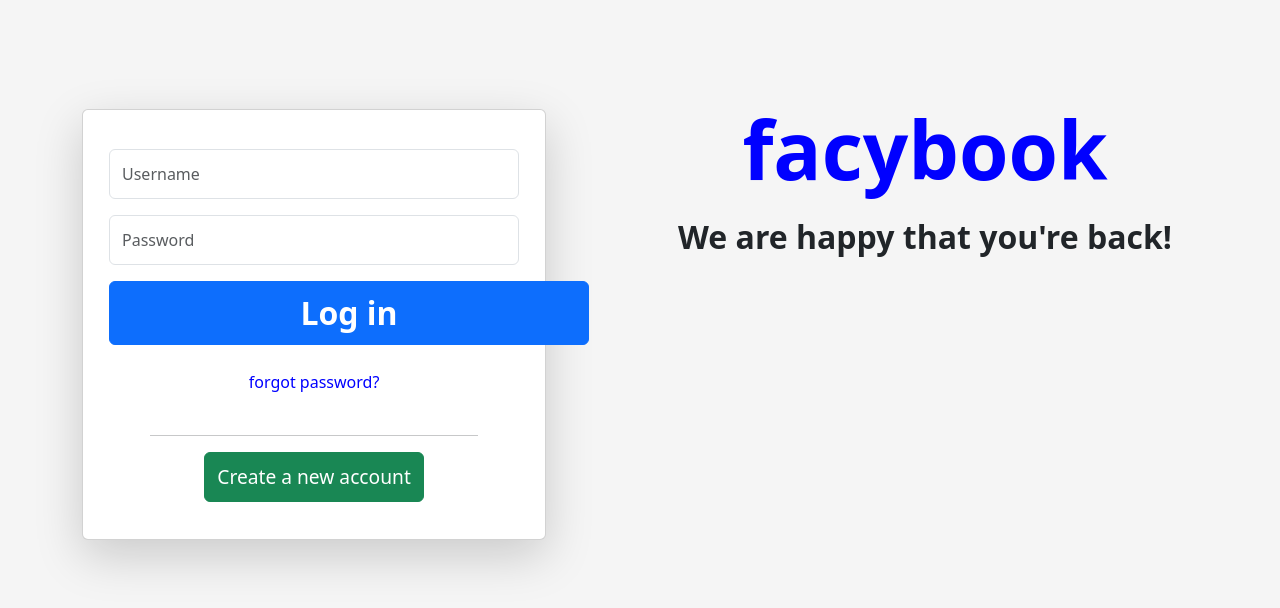
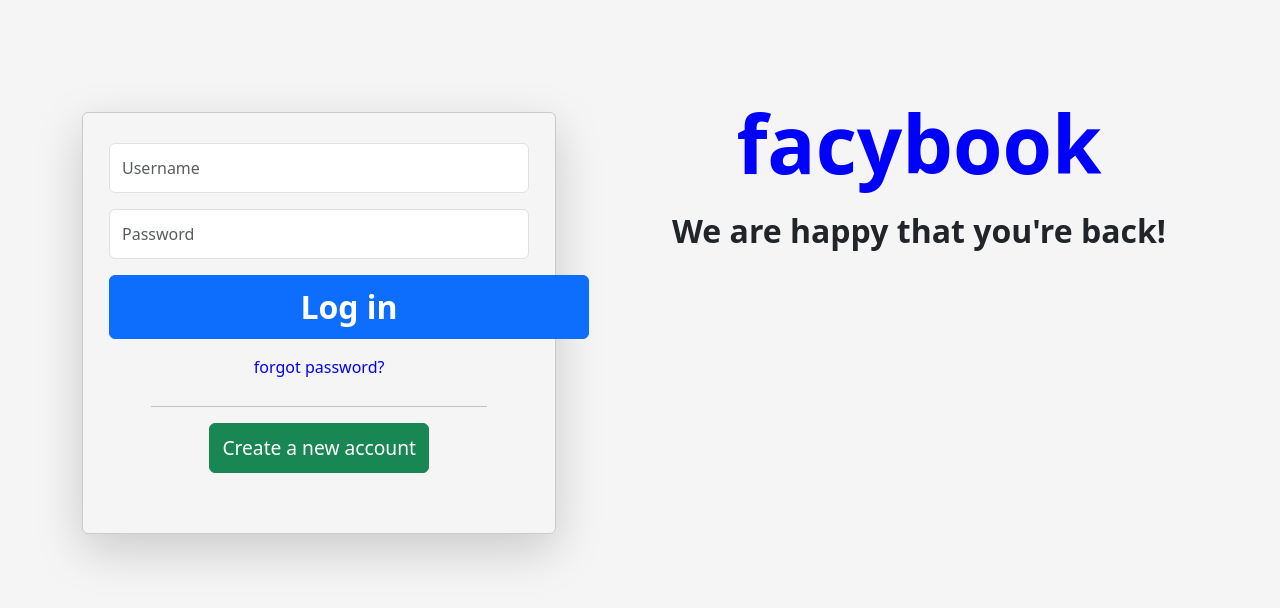
Before and after one commit to HadarPadael/FacyBook, a React (Create React App) app: page / in a window 1280 px wide. Shown: the top 608 px of the page. Built offline with nearby package versions, Linux system fonts and the light colour scheme.

Commit message:
updated css

```diff
--- a/src/FeedPage/Feed.css
+++ b/src/FeedPage/Feed.css
@@ -9,6 +9,7 @@ img {
     object-fit: cover;
     padding-bottom: 15px;
     padding-top: 5px;
+    background-color: transparent
 }
 
 #searchBox {
@@ -25,7 +26,8 @@ p {
 .icon-button {
     border: none;
     align-items: center;
-    background-color: #f8f9fa;
+    background-color: transparent;
+    margin-right: 3.5rem;
 }
 
 #searchBoxInput {
@@ -74,8 +76,8 @@ h3 {
 }
 
 .list-group-item {
-    background-color: whitesmoke !important;
-    border-color: whitesmoke !important;
+    background-color: transparent !important;
+    border-color: transparent !important;
 }
 
 .contacts h4 {
@@ -94,6 +96,7 @@ h3 {
     padding-bottom: 10px;
     padding: 15px;
     margin-left: 8%;
+    background-color: transparent;
 }
 
 #postContent {
@@ -106,7 +109,7 @@ h3 {
 }
 
 #postImage {
-    width: 90%;
+    width: 100%;
     margin: 0px;
     margin-top: 0px;
     border-radius: 0px;
@@ -133,7 +136,8 @@ h3 {
 .reactionBtn {
     font-weight: bold;
     font-size: medium;
-    background-color: white;
+    background-color: transparent;
+    border-color: transparent;
 }
 
 #editBtn {
@@ -155,7 +159,7 @@ h3 {
 
 #rightScroll {
     overflow-y: auto !important;
-    height: 500px;
+    height: 450px;
     width: 25%;
     position: fixed;
 }
@@ -186,17 +190,28 @@ h3 {
     object-fit: cover;
     object-position: 50% 5%;
 }
-.postContent{
+
+.postContent {
     margin-top: 40px;
 }
-.CreatePContainer{
+
+.CreatePContainer {
     background-color: #f8f9fa;
     width: 50%;
     height: 100%;
     padding-bottom: 20px;
     text-align: center;
 }
-.NewCard{
+
+.NewCard {
     margin-top: 12%;
     margin-bottom: 12%;
 }
+
+#choiceBTN {
+    background-color: transparent;
+    border-color: transparent;
+}
+.row{
+    --bs-gutter-x: 0rem;
+}
--- a/src/FeedPage/LeftColumn/LeftColumn.js
+++ b/src/FeedPage/LeftColumn/LeftColumn.js
@@ -8,13 +8,13 @@ function LeftColumn() {
       id="leftScroll"
     >
       <div className="p-2">
-        <FriendReq />{" "}
-        {/*TO DO: once a db and server interaction is added implement functionality*/}
+        <FriendReq />
+        {/*TO DO: once a db and server interaction is added, implement functionality*/}
       </div>
       <hr></hr>
       <div className="p-2">
-        <Contacts />{" "}
-        {/*TO DO: once a db and server interaction is added implement functionality*/}
+        <Contacts />
+        {/*TO DO: once a db and server interaction is added, implement functionality*/}
       </div>
     </div>
   );
--- a/src/FeedPage/Navbar/Navbar.js
+++ b/src/FeedPage/Navbar/Navbar.js
@@ -32,7 +32,7 @@ function Navbar() {
                 <div className="col">
                   <MenuComponent
                     option1={"Create new post"}
-                    option2={"See profile"}
+                    option2={"Settings"}
                     option3={"Log out"}
                     link1={"/CreateNewPost"}
                     link2={"/ProfilePage"}
--- a/src/FeedPage/Navbar/NavbarButtonsList.js
+++ b/src/FeedPage/Navbar/NavbarButtonsList.js
@@ -2,9 +2,16 @@ import ColumnComponent from "./ColumnComponent";
 
 const NavbarButtons = [
   { displayPic: "inline", displayIcon: "none" },
+  /*notifications */
   { displayPic: "none", displayIcon: "inline", IconClass: "bi bi-bell-fill" },
-  { displayPic: "none", displayIcon: "inline", IconClass: "bi bi-chat-dots-fill" },
-  { displayPic: "none", displayIcon: "inline", IconClass: "bi bi-toggle2-on" }
+  /*chats */
+  {
+    displayPic: "none",
+    displayIcon: "inline",
+    IconClass: "bi bi-chat-dots-fill",
+  },
+  /*mode switch */
+  { displayPic: "none", displayIcon: "inline", IconClass: "bi bi-toggle2-on" },
 ];
 
 const NavbarButtonsList = NavbarButtons.map((button, key) => {
--- a/src/FeedPage/RightColumn/ChoiceComponent.js
+++ b/src/FeedPage/RightColumn/ChoiceComponent.js
@@ -3,12 +3,15 @@ function ChoiceComponent({ category, icon }) {
     <li className="list-group-item">
       <div className="container">
         <div className="row">
-          <div className="col text-start btn btn-light">{category}</div>
+          <div id="choiceBTN" className="col text-start btn btn-light">
+            {category}
+          </div>
           <div className="col text-end">
             <i className={icon}></i>
           </div>
         </div>
       </div>
+      <hr></hr>
     </li>
   );
 }
--- a/src/loginPage/Login.css
+++ b/src/loginPage/Login.css
@@ -7,7 +7,6 @@ h1 {
     align-items: center;
     padding-top: 20px;
     height: 400px;
-    margin-top: 2%;
 }
 
 #card {
@@ -16,6 +15,7 @@ h1 {
     padding: 10px;
     margin-top: 20%;
     margin-bottom: 50%;
+    background-color: transparent;
 }
 
 input {
@@ -25,11 +25,11 @@ input {
 }
 
 #liveAlertBtn {
-    background-color: white;
+    background-color: transparent;
     color: blue;
-    border: white;
-    padding: 20px;
-
+    border: transparent;
+    margin-top: 10px;
+    height:max-content
 }
 
 #sign-up-btn {
```
